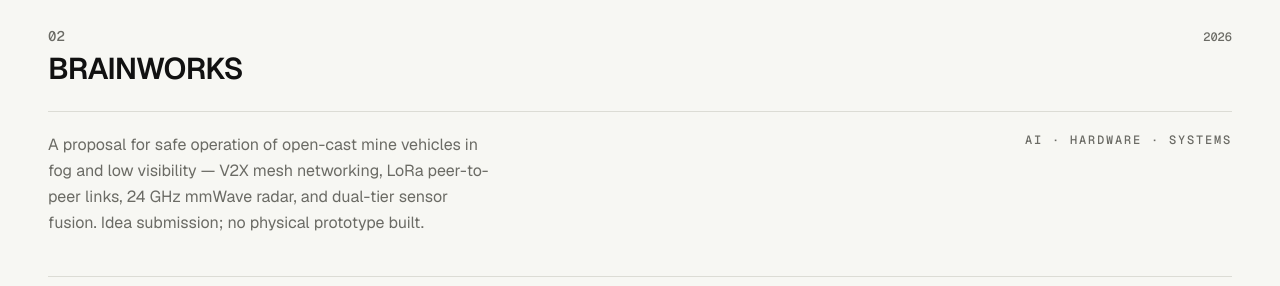
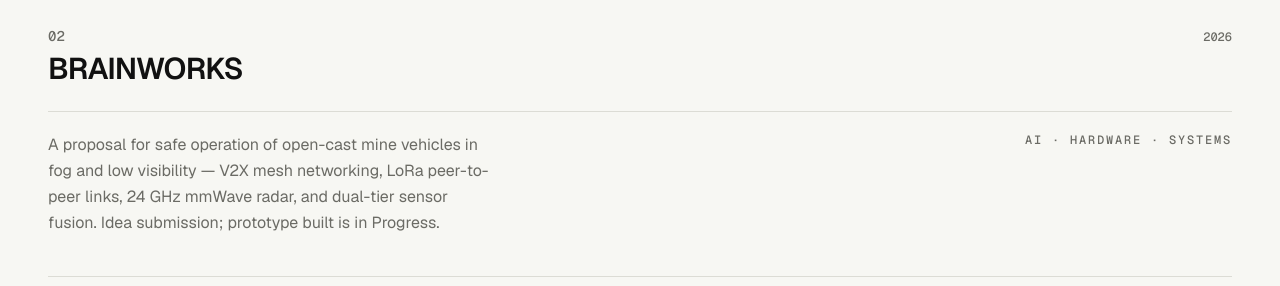
Before and after one commit to shabi-2-2/Portfolio_01, a Next.js app: page / in a window 1280 px wide. Shown: the part 2238-2524 px from the top of the page. Built offline with nearby package versions, Linux system fonts and the light colour scheme.

Commit message:
chore: update BrainWorks project description to reflect prototype progress

```diff
--- a/components/home/projects.ts
+++ b/components/home/projects.ts
@@ -13,7 +13,7 @@ export const projects: Project[] = [
     number: "02",
     title: "BrainWorks",
     description:
-      "A proposal for safe operation of open-cast mine vehicles in fog and low visibility — V2X mesh networking, LoRa peer-to-peer links, 24 GHz mmWave radar, and dual-tier sensor fusion. Idea submission; no physical prototype built.",
+      "A proposal for safe operation of open-cast mine vehicles in fog and low visibility — V2X mesh networking, LoRa peer-to-peer links, 24 GHz mmWave radar, and dual-tier sensor fusion. Idea submission; prototype built is in Progress.",
     metadata: ["AI", "Hardware", "Systems"],
     year: "2026",
   },
```
